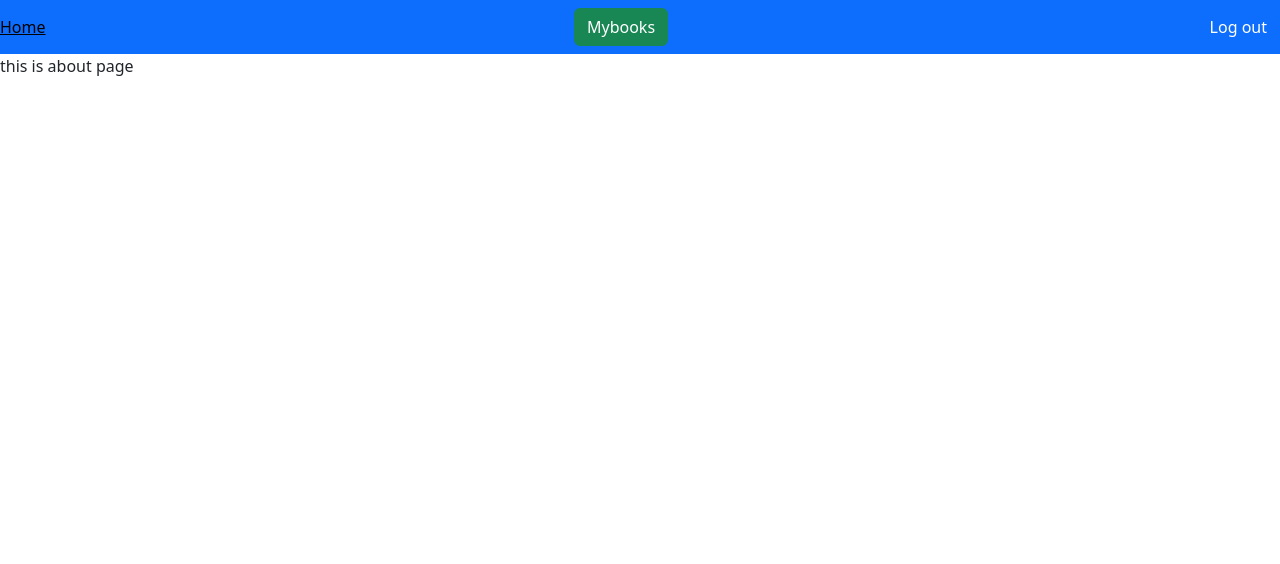
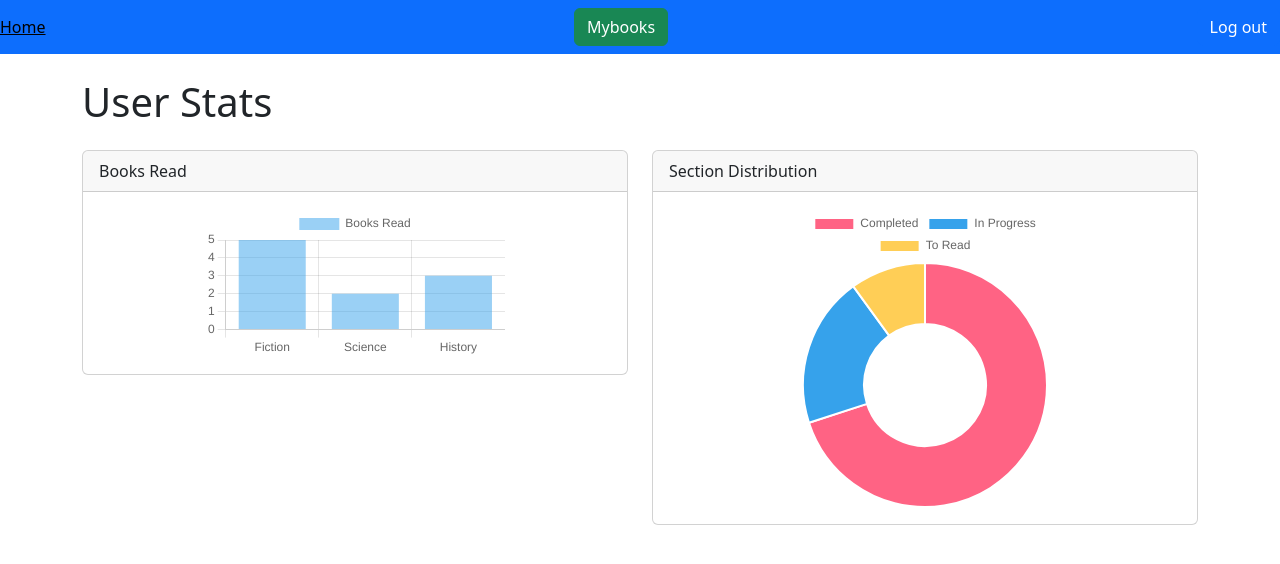
Before and after one commit to Janarthanan-Gnanamurthy/MAD-2, a Vue app in the folder Frontend/: page /about in a window 1280 px wide. Shown: the top 564 px of the page. Built offline with nearby package versions, Linux system fonts and the light colour scheme.

Commit message:
added user stats content to About page(exp)

```diff
--- a/Frontend/package.json
+++ b/Frontend/package.json
@@ -10,6 +10,7 @@
   },
   "dependencies": {
     "bootstrap": "^5.3.3",
+    "chart.js": "^4.4.2",
     "vue": "^3.4.21",
     "vue-router": "^4.3.0",
     "vuex": "^4.0.2"
--- a/Frontend/src/views/AboutView.vue
+++ b/Frontend/src/views/AboutView.vue
@@ -1,5 +1,102 @@
 <template>
-  <div>
-    this is about page
+  <div class="container">
+    <h1 class="my-4">User Stats</h1>
+    <div class="row">
+      <div class="col-md-6">
+        <div class="card mb-4">
+          <div class="card-header">Books Read</div>
+          <div class="card-body">
+            <div class="d-flex justify-content-center">
+              <div class="chart-container">
+                <canvas ref="booksReadChart"></canvas>
+              </div>
+            </div>
+          </div>
+        </div>
+      </div>
+      <div class="col-md-6">
+        <div class="card mb-4">
+          <div class="card-header">Section Distribution</div>
+          <div class="card-body">
+            <div class="d-flex justify-content-center">
+              <div class="chart-container">
+                <canvas ref="sectionDistributionChart"></canvas>
+              </div>
+            </div>
+          </div>
+        </div>
+      </div>
+    </div>
   </div>
 </template>
+
+<script>
+import Chart from 'chart.js/auto';
+
+export default {
+  name: 'UserStats',
+  data() {
+    return {
+      booksReadData: [
+        { section: 'Fiction', count: 5 },
+        { section: 'Science', count: 2 },
+        { section: 'History', count: 3 },
+      ],
+      sectionDistributionData: [
+        { section: 'Completed', count: 7 },
+        { section: 'In Progress', count: 2 },
+        { section: 'To Read', count: 1 },
+      ],
+    };
+  },
+  mounted() {
+    this.renderCharts();
+  },
+  methods: {
+    renderCharts() {
+      const booksReadCtx = this.$refs.booksReadChart.getContext('2d');
+      const booksReadChart = new Chart(booksReadCtx, {
+        type: 'bar',
+        data: {
+          labels: this.booksReadData.map(item => item.section),
+          datasets: [
+            {
+              label: 'Books Read',
+              data: this.booksReadData.map(item => item.count),
+              backgroundColor: 'rgba(54, 162, 235, 0.5)',
+            },
+          ],
+        },
+      });
+
+      const sectionDistributionCtx = this.$refs.sectionDistributionChart.getContext('2d');
+      const sectionDistributionChart = new Chart(sectionDistributionCtx, {
+        type: 'doughnut',
+        data: {
+          labels: this.sectionDistributionData.map(item => item.section),
+          datasets: [
+            {
+              data: this.sectionDistributionData.map(item => item.count),
+              backgroundColor: [
+                '#FF6384',
+                '#36A2EB',
+                '#FFCE56',
+                '#5cb85c',
+                '#d9534f',
+                '#f0ad4e',
+              ],
+            },
+          ],
+        },
+      });
+    },
+  },
+};
+</script>
+
+<style scoped>
+.chart-container {
+  max-width: 500px;
+  max-height: 400px;
+}
+</style>
```
Also changed, not shown: 2 other files (tests, documents, lock files or other folders).
